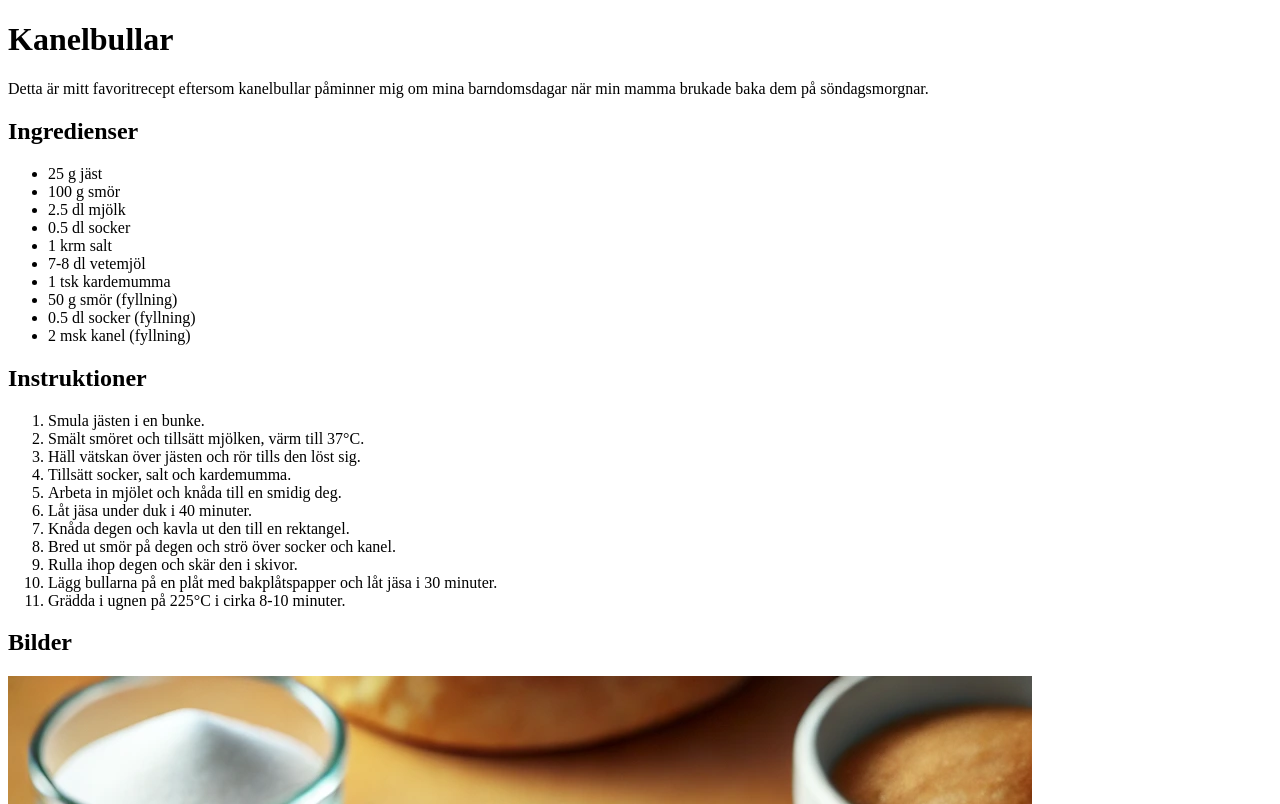
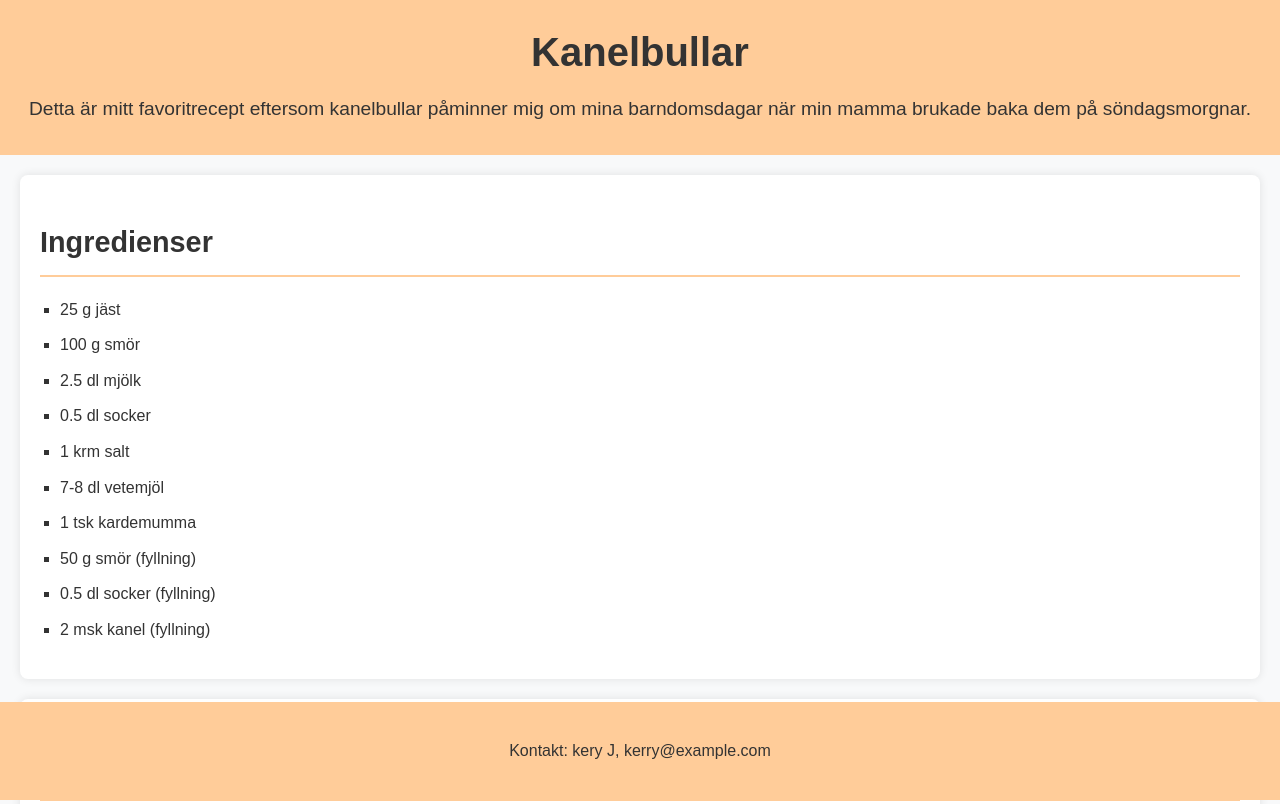
Before and after one commit to kerry-space/Favoritrecept, a plain HTML site: page index.html in a window 1280 px wide. Shown: the top 804 px of the page. Drawn offline with Linux system fonts and the light colour scheme.

Commit message:
add styling sheet index.css for my favorite Cinnamon buns favorite recipe

```diff
--- /dev/null
+++ b/index.css
@@ -0,0 +1,82 @@
+/* Global Styles */
+body {
+    font-family: 'Arial', sans-serif;
+    line-height: 1.6;
+    margin: 0;
+    padding: 0;
+    background-color: #f8f9fa;
+    color: #333;
+}
+
+/* Header Styling */
+header {
+    background: #ffcc99;
+    color: #333;
+    padding: 20px 0;
+    text-align: center;
+}
+
+header h1 {
+    margin: 0;
+    font-size: 2.5em;
+}
+
+header p {
+    margin: 10px 0;
+    font-size: 1.2em;
+}
+
+header img {
+    width: 80%;
+    max-width: 600px;
+    height: auto;
+    margin-top: 20px;
+    border-radius: 8px;
+}
+
+/* Section Styling */
+section {
+    margin: 20px;
+    padding: 20px;
+    background: #fff;
+    border-radius: 8px;
+    box-shadow: 0 0 10px rgba(0, 0, 0, 0.1);
+}
+
+section h2 {
+    font-size: 1.8em;
+    border-bottom: 2px solid #ffcc99;
+    padding-bottom: 10px;
+    margin-bottom: 20px;
+}
+
+ul {
+    list-style-type: square;
+    padding-left: 20px;
+}
+
+ol {
+    padding-left: 20px;
+}
+
+li {
+    margin: 10px 0;
+}
+
+section img {
+    width: 100%;
+    height: auto;
+    margin-top: 20px;
+    border-radius: 8px;
+}
+
+/* Footer Styling */
+footer {
+    text-align: center;
+    padding: 20px 0;
+    background: #ffcc99;
+    color: #333;
+    position: fixed;
+    width: 100%;
+    bottom: 0;
+}
--- a/index.html
+++ b/index.html
@@ -4,6 +4,8 @@
     <meta charset="UTF-8">
     <meta name="viewport" content="width=device-width, initial-scale=1.0">
     <title>Mitt Favoritrecept - Kanelbullar</title>
+    <link rel="stylesheet" href="index.css">
+
 </head>
 <body>
     <header>
```
